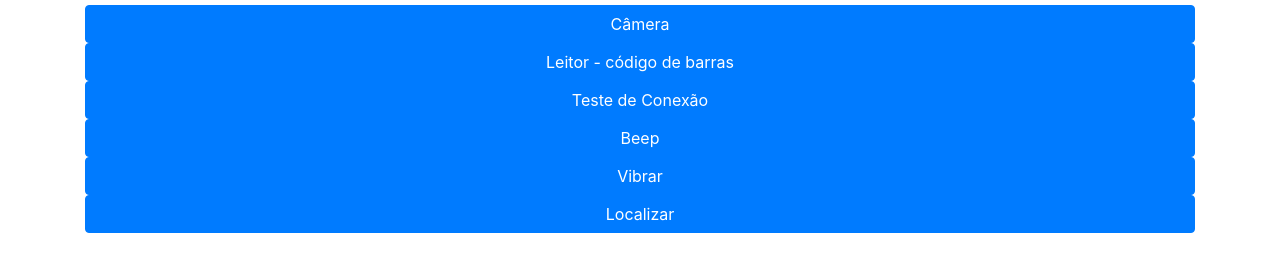
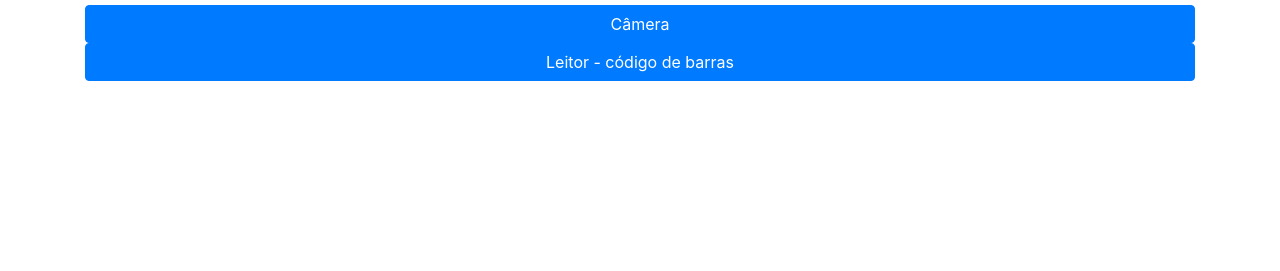
Before and after one commit to lorenasobral/prjPlugin2, a website: page www/index.html in a window 1280 px wide. Shown: the part 51-322 px from the top of the page. Drawn offline with nearby package versions, Linux system fonts and the light colour scheme.

Commit message:
Update index.html

```diff
--- a/www/index.html
+++ b/www/index.html
@@ -37,35 +37,6 @@
       </div>
     </div>
 
-<div class="row">
-      <div class="col-sm">
-     <button class="btn btn-primary btn-block" id="conexao"> Teste de Conexão</button>
-      </div>
-    </div>
-
-       <div class="row">
-      <div class="col-sm">
-     <button class="btn btn-primary btn-block" id="beep">Beep</button>
-      </div>
-    </div>
-
-       <div class="row">
-      <div class="col-sm">
-     <button class="btn btn-primary btn-block" id="vb">Vibrar</button>
-      </div>
-    </div>
-
-      <div class="row">
-      <div class="col-sm">
-     <button class="btn btn-primary btn-block" id="local">Localizar</button>
-      </div>
-    </div>
-
-     <div class="row">
-      <div class="col-sm">
-          <div class="map" id="map"> </div>
-    </div>
-
 
   </div>
 </body>
```
